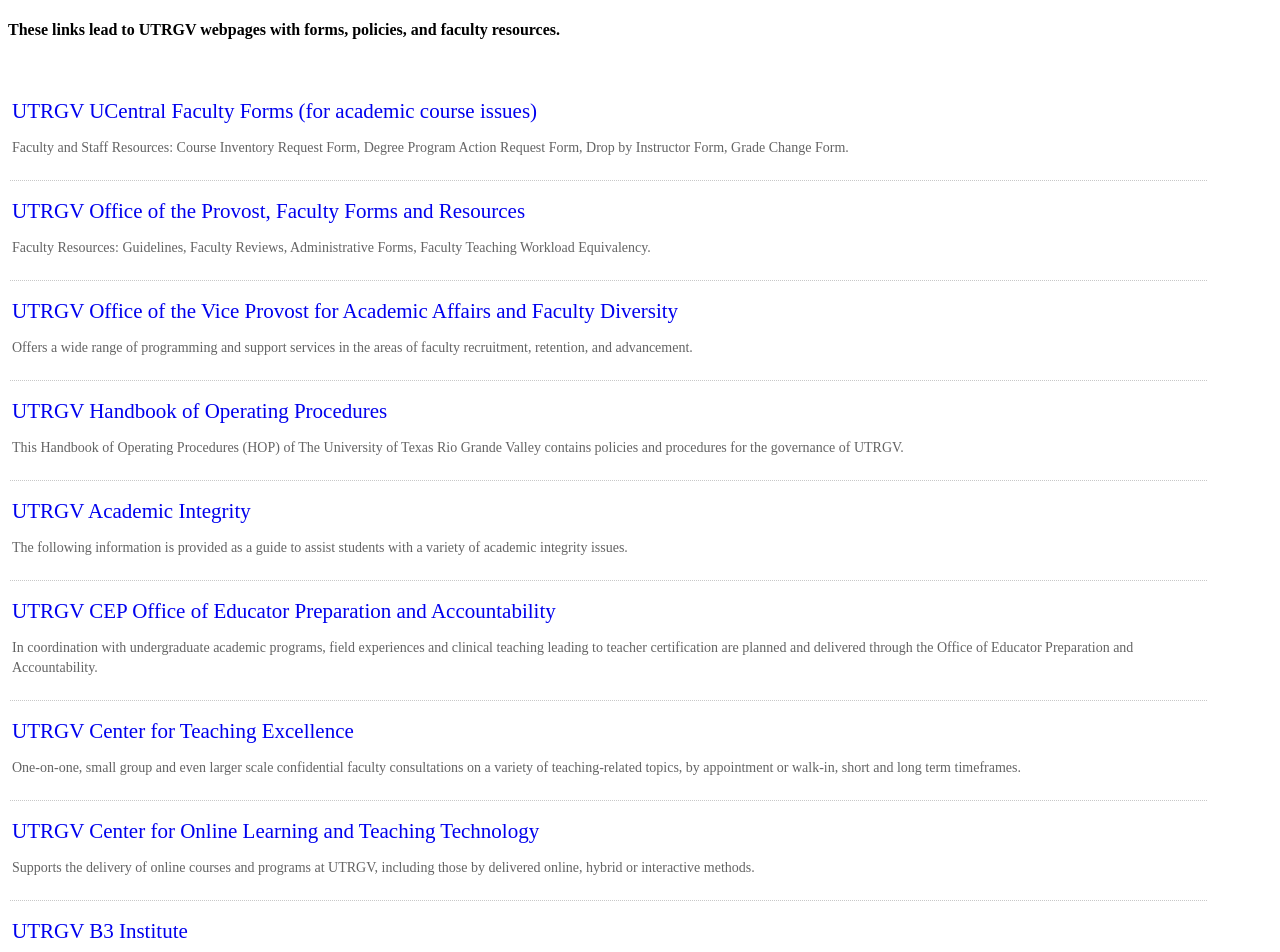
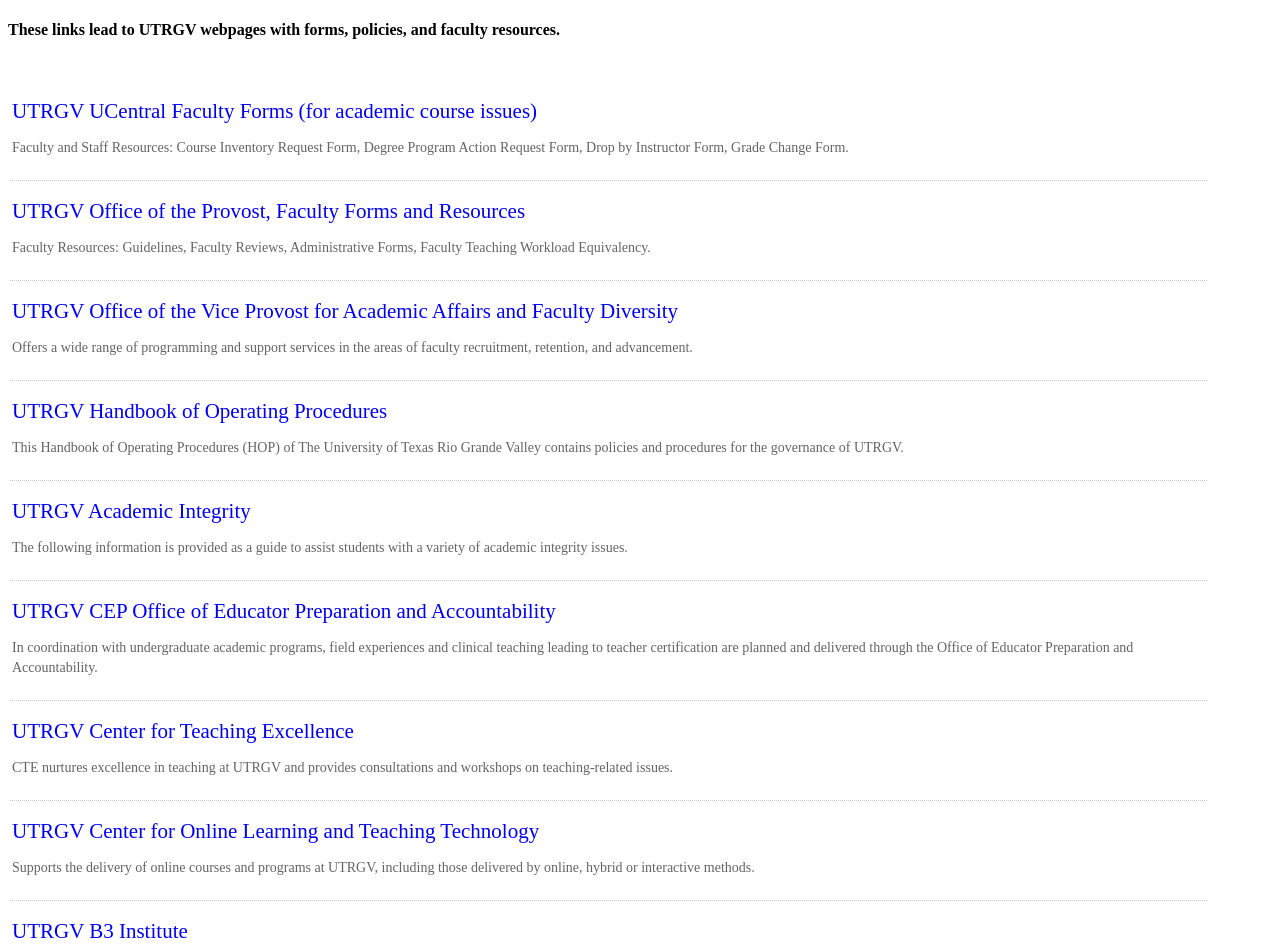
Before and after one commit to Kaskade01/UTRGV_Literatures, a plain HTML site: page for-faculty/resources/index.html in a window 1280 px wide. Shown: the top 952 px of the page. Drawn offline with Linux system fonts and the light colour scheme.

Commit message:
bug fixes

```diff
--- a/for-faculty/resources/index.html
+++ b/for-faculty/resources/index.html
@@ -128,7 +128,7 @@
                         target="_blank">UTRGV Center for Teaching Excellence</a>
                     </div>
                     <div class="resource-description">
-                            One-on-one, small group and even larger scale confidential faculty consultations on a variety of teaching-related topics, by appointment or walk-in, short and long term timeframes.
+                            CTE nurtures excellence in teaching at UTRGV and provides consultations and workshops on teaching-related issues.
                     </div>
                 </td>
             </tr>
@@ -139,7 +139,7 @@
                         target="_blank">UTRGV Center for Online Learning and Teaching Technology</a>
                     </div>
                     <div class="resource-description">
-                            Supports the delivery of online courses and programs at UTRGV, including those by delivered online, hybrid or interactive methods.
+                            Supports the delivery of online courses and programs at UTRGV, including those delivered by online, hybrid or interactive methods.
                     </div>
                 </td>
             </tr>
```
Also changed, not shown: _files/images/french-minor-01.jpg (added).
